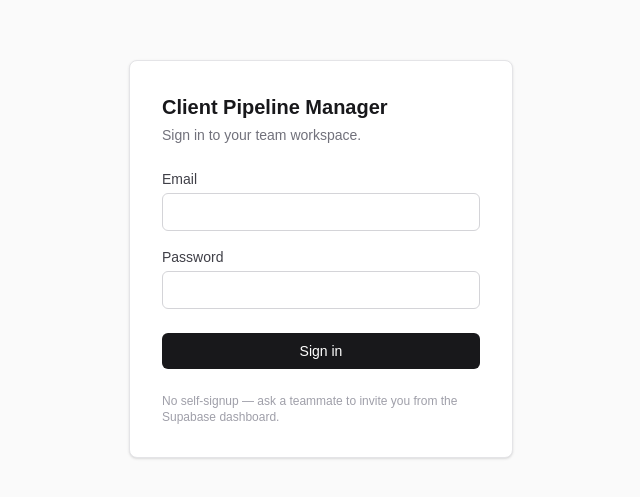
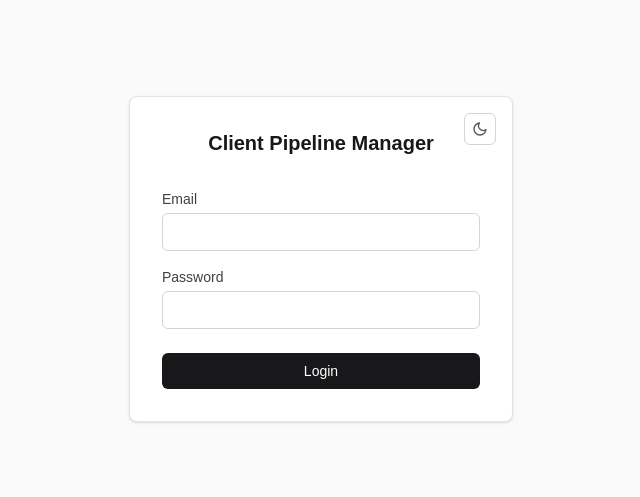
Before and after one commit to sxndinnnnn/client-pipeline-manager, a Next.js app: page /login in a window 1280 px wide. Shown: the part 141-638 px from the top of the page, without its empty margins (319-959 px from the left). Built offline with nearby package versions, Linux system fonts and the light colour scheme.

Commit message:
Simplify login page
Center the header, drop the subheader and self-signup notice, add the
dark/light toggle (previously only in the dashboard header), and
rename the submit button from "Sign in" to "Login".

Co-Authored-By: Claude Sonnet 5 <noreply@anthropic.com>

```diff
--- a/src/app/login/login-form.tsx
+++ b/src/app/login/login-form.tsx
@@ -13,7 +13,7 @@ export function LoginForm() {
   );
 
   return (
-    <form action={formAction} className="mt-6 flex flex-col gap-4">
+    <form action={formAction} className="mt-8 flex flex-col gap-4">
       <input type="hidden" name="redirectTo" value={redirectTo} />
 
       <div>
@@ -54,7 +54,7 @@ export function LoginForm() {
         disabled={pending}
         className="mt-2 rounded-md bg-zinc-900 px-4 py-2 text-sm font-medium text-white hover:bg-zinc-800 disabled:opacity-50 dark:bg-zinc-100 dark:text-zinc-900 dark:hover:bg-white"
       >
-        {pending ? "Signing in..." : "Sign in"}
+        {pending ? "Logging in..." : "Login"}
       </button>
     </form>
   );
--- a/src/app/login/page.tsx
+++ b/src/app/login/page.tsx
@@ -1,24 +1,21 @@
 import { Suspense } from "react";
 import { LoginForm } from "./login-form";
+import { ThemeToggle } from "@/components/theme-toggle";
 
 export default function LoginPage() {
   return (
     <div className="flex flex-1 items-center justify-center bg-zinc-50 px-4 dark:bg-zinc-950">
-      <div className="w-full max-w-sm rounded-lg border border-zinc-200 bg-white p-8 shadow-sm dark:border-zinc-800 dark:bg-zinc-900">
-        <h1 className="text-xl font-semibold text-zinc-900 dark:text-zinc-50">
+      <div className="relative w-full max-w-sm rounded-lg border border-zinc-200 bg-white p-8 shadow-sm dark:border-zinc-800 dark:bg-zinc-900">
+        <div className="absolute right-4 top-4">
+          <ThemeToggle />
+        </div>
+        <h1 className="text-center text-xl font-semibold text-zinc-900 dark:text-zinc-50">
           Client Pipeline Manager
         </h1>
-        <p className="mt-1 text-sm text-zinc-500 dark:text-zinc-400">
-          Sign in to your team workspace.
-        </p>
 
         <Suspense fallback={null}>
           <LoginForm />
         </Suspense>
-
-        <p className="mt-6 text-xs text-zinc-400 dark:text-zinc-500">
-          No self-signup — ask a teammate to invite you from the Supabase dashboard.
-        </p>
       </div>
     </div>
   );
```
